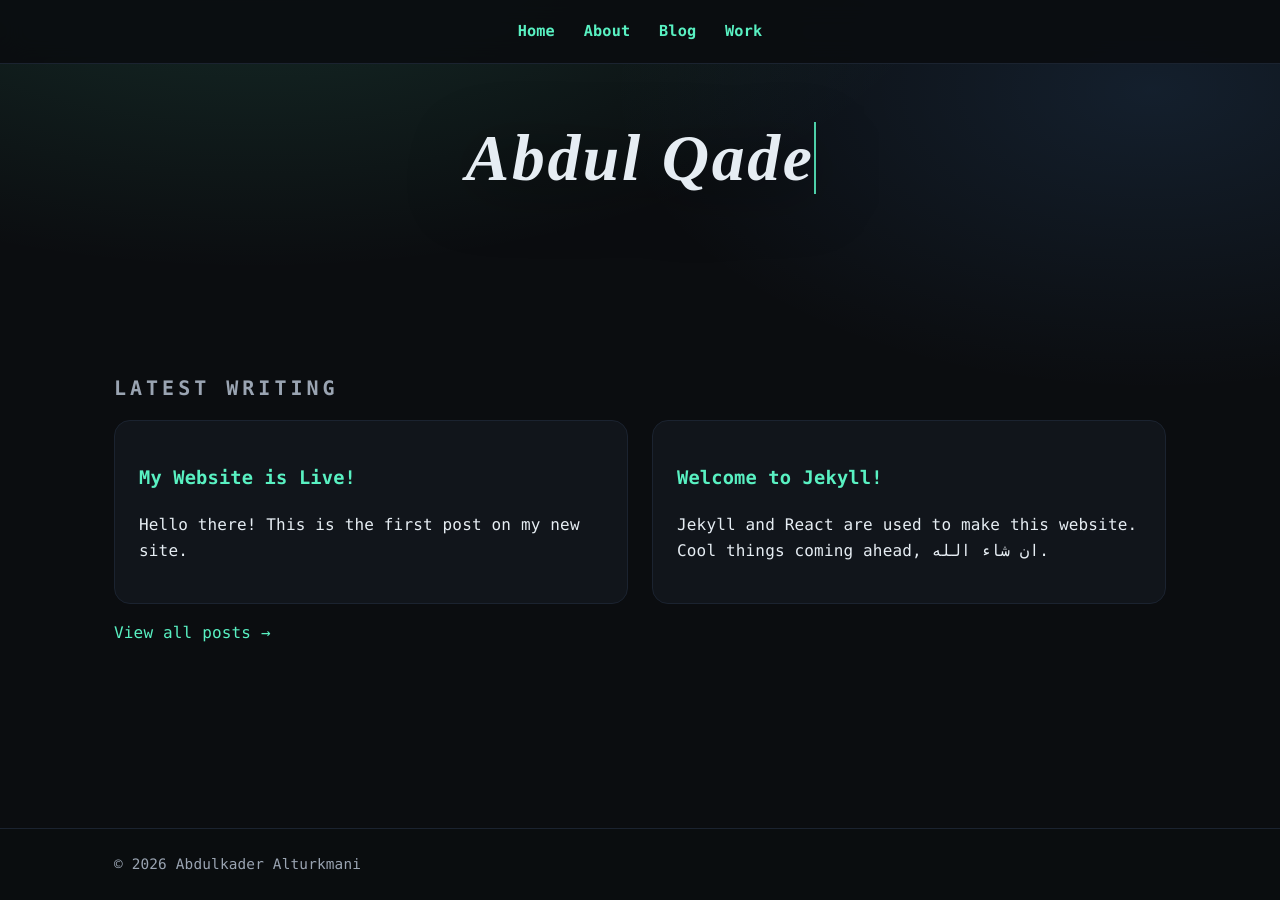
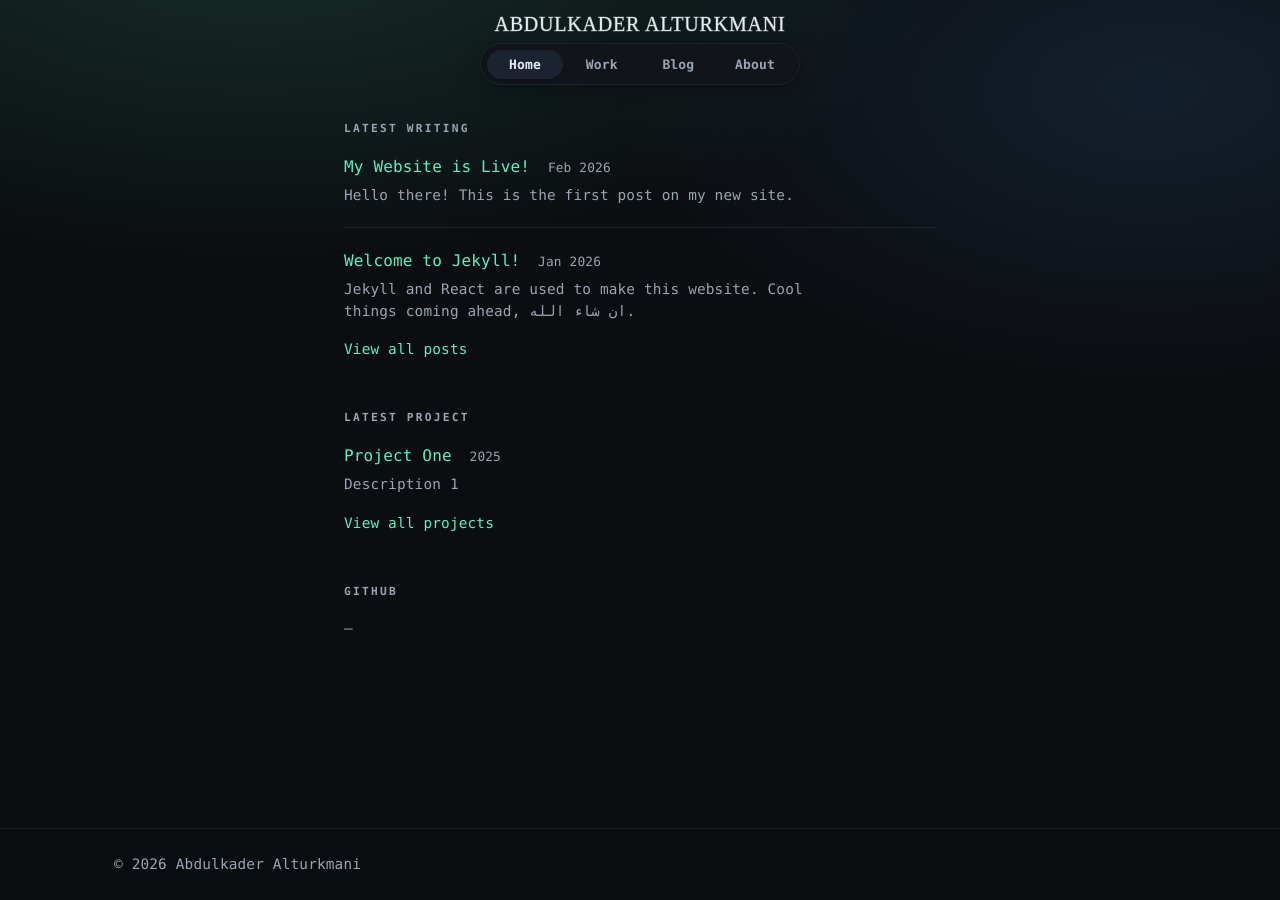
Before and after one commit to 25abid/25abid.github.io, a Jekyll site: the page built from index.html, in a window 1280 px wide. Built offline with Jekyll 4.4.1, drawn with Linux system fonts in a browser that asks for light colours.

Commit message:
Fix menu navigation and About page

```diff
--- /dev/null
+++ b/_data/projects.yml
@@ -0,0 +1,5 @@
+featured:
+  title: "Project One"
+  description: "Description 1"
+  url: "/work/"
+  year: "2025"
--- a/_includes/header.html
+++ b/_includes/header.html
@@ -1,10 +1,13 @@
-<header class="site-header">
-  <nav class="nav" aria-label="Primary">
-    <div class="nav-links nav-links--centered">
-      <a href="{{ '/' | relative_url }}">Home</a>
-      <a href="{{ '/about' | relative_url }}">About</a>
-      <a href="{{ '/blog' | relative_url }}">Blog</a>
-      <a href="{{ '/work' | relative_url }}">Work</a>
+<header class="site-header" role="banner">
+  <h1 class="site-name">
+    <a href="{{ '/' | relative_url }}">{{ site.author }}</a>
+  </h1>
+  <nav class="nav nav--floating" aria-label="Primary">
+    <div class="nav-pill">
+      <a href="{{ '/' | relative_url }}" class="nav-link {% if page.url == '/' or page.url == '' %}nav-link--active{% endif %}">Home</a>
+      <a href="{{ '/work' | relative_url }}" class="nav-link {% if page.url contains 'work' %}nav-link--active{% endif %}">Work</a>
+      <a href="{{ '/blog' | relative_url }}" class="nav-link {% if page.url contains 'blog' %}nav-link--active{% endif %}">Blog</a>
+      <a href="{{ '/about' | relative_url }}" class="nav-link {% if page.url contains 'about' %}nav-link--active{% endif %}">About</a>
     </div>
   </nav>
 </header>
--- a/_layouts/default.html
+++ b/_layouts/default.html
@@ -20,81 +20,5 @@
 
       {% include footer.html %}
     </div>
-    <script>
-      document.addEventListener('DOMContentLoaded', function () {
-        var firstEl = document.querySelector('.name-first');
-        var lastEl = document.querySelector('.name-last');
-        if (!firstEl || !lastEl) return;
-
-        var first = 'Abdul Qader';
-        var base = 'Abdul';
-        var suffix = 'kader';
-        var lastName = 'Alturkmani';
-
-        var typeSpeed = 150; // slower typing
-        var deleteSpeed = 190; // slightly slower deleting
-        var holdDelay = 1400;
-
-        var stage = 'typingFirst';
-        var index = 0;
-        var suffixIndex = 0;
-        var lastIndex = 0;
-
-        function setCaret(target) {
-          firstEl.classList.toggle('has-caret', target === 'first');
-          lastEl.classList.toggle('has-caret', target === 'last');
-        }
-
-        function tick() {
-          if (stage === 'typingFirst') {
-            setCaret('first');
-            if (index < first.length) {
-              index++;
-              firstEl.textContent = first.slice(0, index);
-              setTimeout(tick, typeSpeed);
-            } else {
-              stage = 'deletingToAbdul';
-              setTimeout(tick, holdDelay);
-            }
-          } else if (stage === 'deletingToAbdul') {
-            setCaret('first');
-            var current = firstEl.textContent;
-            if (current.length > base.length) {
-              firstEl.textContent = current.slice(0, current.length - 1);
-              setTimeout(tick, deleteSpeed);
-            } else {
-              stage = 'typingKader';
-              suffixIndex = 0;
-              setTimeout(tick, typeSpeed);
-            }
-          } else if (stage === 'typingKader') {
-            setCaret('first');
-            if (suffixIndex < suffix.length) {
-              suffixIndex++;
-              firstEl.textContent = base + suffix.slice(0, suffixIndex);
-              setTimeout(tick, typeSpeed);
-            } else {
-              stage = 'typingLast';
-              lastIndex = 0;
-              setTimeout(tick, holdDelay);
-            }
-          } else if (stage === 'typingLast') {
-            setCaret('last');
-            if (lastIndex <= lastName.length) {
-              lastEl.textContent = lastName.slice(0, lastIndex);
-              lastIndex++;
-              setTimeout(tick, typeSpeed);
-            } else {
-              stage = 'done'; // "Abdulkader" on first line, "Alturkmani" on second
-            }
-          }
-        }
-
-        firstEl.textContent = '';
-        lastEl.textContent = '';
-        setCaret('first');
-        setTimeout(tick, holdDelay);
-      });
-    </script>
   </body>
 </html>
--- a/assets/css/style.css
+++ b/assets/css/style.css
@@ -8,6 +8,7 @@
   --border: #1b2330;
   --shadow: 0 10px 30px rgba(0, 0, 0, 0.4);
   --mono: "JetBrains Mono", "SFMono-Regular", "Menlo", "Monaco", "Consolas", "Liberation Mono", "Courier New", monospace;
+  --serif: "Times New Roman", "Times", "Georgia", serif;
 }
 
 * {
@@ -44,78 +45,124 @@
   flex-direction: column;
 }
 
+/* Floating nav: fixed position, solid background (no blur), same compact look on all devices */
 .site-header {
-  position: sticky;
+  position: fixed;
   top: 0;
+  left: 0;
+  right: 0;
   z-index: 10;
-  background: rgba(11, 13, 16, 0.9);
-  backdrop-filter: blur(12px);
-  border-bottom: 1px solid var(--border);
+  display: flex;
+  flex-direction: column;
+  align-items: center;
+  padding: 0.5rem 0.75rem 0.2rem;
+  pointer-events: none;
 }
 
-.nav {
-  max-width: 1100px;
-  margin: 0 auto;
-  padding: 1.2rem 1.5rem;
+.site-name,
+.site-header .nav {
+  pointer-events: auto;
+}
+
+.site-name {
+  margin: 0 0 0.2rem 0;
+  font-family: "Times New Roman", Times, serif;
+  font-size: clamp(1rem, 2vw, 1.25rem);
+  font-weight: 400;
+  letter-spacing: 0.04em;
+  text-align: center;
+  text-transform: uppercase;
+}
+
+.site-name a {
+  display: inline-block;
+  color: var(--text);
+  -webkit-text-stroke: 1px rgba(230, 237, 243, 0.35);
+  text-stroke: 1px rgba(230, 237, 243, 0.35);
+  text-decoration: none;
+}
+
+.site-name a:hover {
+  text-decoration: none;
+}
+
+.nav--floating {
+  margin: 0;
+}
+
+.nav-pill {
   display: flex;
   align-items: center;
   justify-content: center;
-  gap: 1.5rem;
+  gap: 0;
+  width: min(320px, calc(100vw - 2rem));
+  padding: 0.35rem;
+  background: var(--bg-elev);
+  border: 1px solid var(--border);
+  border-radius: 9999px;
+  box-shadow: 0 4px 20px rgba(0, 0, 0, 0.35);
 }
 
-.nav a {
+.nav-link {
+  flex: 1;
+  min-width: 0;
+  display: flex;
+  align-items: center;
+  justify-content: center;
+  padding: 0.5rem 0.75rem;
+  font-size: 0.8125rem;
   font-weight: 600;
+  line-height: 1;
+  text-align: center;
+  color: var(--muted);
+  border-radius: 9999px;
+  transition: color 0.2s ease, background-color 0.2s ease, box-shadow 0.2s ease;
+  text-decoration: none;
 }
 
-.nav-links {
-  display: flex;
-  gap: 1.8rem;
-  font-size: 0.95rem;
+.nav-link:hover {
+  color: var(--text);
+  text-decoration: none;
+  background: rgba(27, 35, 48, 0.6);
+  box-shadow: 0 1px 2px rgba(0, 0, 0, 0.15);
 }
 
-.nav-links--centered {
-  justify-content: center;
+.nav-link--active {
+  color: var(--text);
+  background: var(--border);
+  box-shadow: 0 1px 3px rgba(0, 0, 0, 0.2);
+}
+
+.nav-link--active:hover {
+  text-decoration: none;
+  background: var(--border);
 }
 
 .main {
-  max-width: 1100px;
+  max-width: 640px;
   margin: 0 auto;
-  padding: 0.5rem 1.5rem 3rem;
+  padding: 5rem 1.5rem 3rem;
   width: 100%;
 }
 
+/* Hero (blog, work pages) */
 .hero {
   display: grid;
-  gap: 1.5rem;
-  padding: 3rem 2.5rem;
-  background: linear-gradient(145deg, rgba(17, 21, 27, 0.8), rgba(9, 12, 16, 0.9));
-  border: 1px solid var(--border);
-  border-radius: 20px;
-  box-shadow: var(--shadow);
-}
-
-.hero--name {
-  display: flex;
-  justify-content: center;
-  align-items: center;
-  padding: 1.2rem 1.5rem 1.2rem;
-  min-height: 28vh;
-  background: none;
-  border: none;
-  box-shadow: none;
+  gap: 1rem;
+  padding: 2rem 0;
 }
 
 .eyebrow {
   text-transform: uppercase;
-  letter-spacing: 0.4em;
-  font-size: 0.75rem;
+  letter-spacing: 0.35em;
+  font-size: 0.7rem;
   color: var(--muted);
   margin: 0;
 }
 
 .hero-title {
-  font-size: clamp(2.2rem, 4vw, 3.6rem);
-  line-height: 1.1;
+  font-size: clamp(1.75rem, 3.5vw, 2.5rem);
+  line-height: 1.2;
   margin: 0;
 }
 
@@ -123,131 +170,121 @@
   color: var(--accent);
 }
 
-.name-story {
-  width: 100%;
-  max-width: 680px;
-  display: grid;
-  gap: 0.75rem;
-  justify-items: center;
-  text-align: center;
+.hero p {
+  margin: 0.5rem 0 0 0;
+  color: var(--muted);
+  max-width: 50ch;
 }
 
-.name-story-row {
-  display: flex;
-  flex-wrap: wrap;
-  align-items: baseline;
-  gap: 0.75rem;
-}
-
-.name-story-label {
-  font-size: 0.7rem;
-  text-transform: uppercase;
-  letter-spacing: 0.25em;
-  color: var(--muted);
-  opacity: 0.9;
-}
-
-.name-story-anim {
-  display: block;
-  font-size: clamp(2.6rem, 6vw, 4.1rem);
-  font-family: "Times New Roman", "Georgia", "Times", serif;
-  font-weight: 700;
-  font-style: italic;
-  letter-spacing: 0.04em;
-  line-height: 1.1;
-  margin-bottom: 0.5rem;
-  background: radial-gradient(circle at 0% 0%, rgba(255, 255, 255, 0.85), rgba(89, 241, 194, 0.4)),
-    radial-gradient(circle at 100% 100%, rgba(83, 164, 255, 0.3), transparent 60%);
-  -webkit-background-clip: text;
-  background-clip: text;
-  color: transparent;
-  filter: drop-shadow(0 10px 30px rgba(0, 0, 0, 0.6));
-}
-
-.name-story-preferred {
-  color: var(--accent);
-}
-
-.name-story-arrow {
-  color: var(--muted);
-  font-size: 0.75rem;
-}
-
-.name-story-legal {
-  position: relative;
-  color: var(--text);
-}
-
-.name-morph {
-  font-family: inherit;
-  white-space: normal;
-  display: inline-block;
-  text-align: center;
-}
-
-.name-first,
-.name-last {
-  display: inline-block;
-  position: relative;
-}
-
-.name-first.has-caret::after,
-.name-last.has-caret::after {
-  content: "";
-  position: absolute;
-  left: 100%;
-  top: 0;
-  bottom: 0;
-  width: 2px;
-  background: var(--accent);
-  animation: nameCaret 1.1s steps(2, start) infinite;
-}
-
-.name-story-caption {
-  margin: 0;
-  font-size: 0.85rem;
-  color: var(--muted);
-  max-width: 40rem;
-}
-
-.name-story-highlight {
-  color: var(--accent);
-}
-
-@keyframes nameCaret {
-  0%,
-  49% {
-    opacity: 0.85;
-  }
-  50%,
-  100% {
-    opacity: 0.1;
-  }
-}
-
+/* Section (blog, work) */
 .section {
-  margin-top: 3rem;
+  margin-top: 2.5rem;
 }
 
 .section h2 {
-  font-size: 1.25rem;
+  font-size: 0.75rem;
   text-transform: uppercase;
   letter-spacing: 0.2em;
   color: var(--muted);
-  margin-bottom: 1rem;
+  margin: 0 0 1rem 0;
 }
 
 .card-grid {
   display: grid;
-  gap: 1.5rem;
-  grid-template-columns: repeat(auto-fit, minmax(220px, 1fr));
+  gap: 1.25rem;
+  grid-template-columns: repeat(auto-fit, minmax(260px, 1fr));
 }
 
 .card {
-  background: var(--bg-elev);
-  border: 1px solid var(--border);
-  padding: 1.5rem;
-  border-radius: 16px;
+  padding: 0;
+}
+
+.card h3 {
+  font-size: 1rem;
+  font-weight: 600;
+  margin: 0 0 0.25rem 0;
+}
+
+.card p {
+  margin: 0;
+  font-size: 0.9rem;
+  color: var(--muted);
+  line-height: 1.5;
+}
+
+/* Home layout */
+.home {
+  display: flex;
+  flex-direction: column;
+  gap: 3rem;
+  padding-top: 2.5rem;
+}
+
+.home-section {
+  padding: 0;
+}
+
+.home-label {
+  font-size: 0.7rem;
+  text-transform: uppercase;
+  letter-spacing: 0.2em;
+  color: var(--muted);
+  margin: 0 0 1rem 0;
+}
+
+.home-list {
+  list-style: none;
+  margin: 0;
+  padding: 0;
+}
+
+.home-item {
+  padding: 0 0 1.25rem 0;
+  border-bottom: 1px solid var(--border);
+  margin-bottom: 1.25rem;
+}
+
+.home-item:last-of-type {
+  margin-bottom: 0;
+  padding-bottom: 0;
+  border-bottom: none;
+}
+
+.home-item a {
+  font-weight: 500;
+}
+
+.home-meta {
+  font-size: 0.8rem;
+  color: var(--muted);
+  margin-left: 0.5rem;
+}
+
+.home-desc {
+  margin: 0.35rem 0 0 0;
+  font-size: 0.9rem;
+  color: var(--muted);
+  line-height: 1.5;
+  max-width: 55ch;
+}
+
+.home-link {
+  margin: 1rem 0 0 0;
+  font-size: 0.9rem;
+}
+
+.home-api {
+  font-size: 0.9rem;
+  color: var(--muted);
+}
+
+.home-api a {
+  color: var(--accent);
+}
+
+.home-api-loading {
+  color: var(--muted);
+  opacity: 0.7;
 }
 
 .site-footer {
@@ -275,12 +312,7 @@
 }
 
 @media (max-width: 720px) {
-  .nav {
-    flex-direction: column;
-    align-items: flex-start;
-  }
-
-  .hero {
-    padding: 2.25rem 1.8rem;
+  .home {
+    gap: 2.5rem;
   }
 }
--- a/index.html
+++ b/index.html
@@ -3,31 +3,50 @@
 title: Home
 ---
 
-<section class="hero hero--name">
-  <div class="name-story">
-    <div class="name-story-row">
-      <span class="name-story-anim">
-        <span class="name-story-legal">
-          <span class="name-morph" aria-label="Legal name animation">
-            <span class="name-first"></span>
-            <br />
-            <span class="name-last"></span>
-          </span>
-        </span>
-      </span>
+<div class="home">
+  <section class="home-section">
+    <h2 class="home-label">Latest Writing</h2>
+    <ul class="home-list">
+      {% for post in site.posts limit:3 %}
+        <li class="home-item">
+          <a href="{{ post.url | relative_url }}">{{ post.title }}</a>
+          <span class="home-meta">{{ post.date | date: "%b %Y" }}</span>
+          <p class="home-desc">{{ post.excerpt | strip_html | truncate: 100 }}</p>
+        </li>
+      {% endfor %}
+    </ul>
+    <p class="home-link"><a href="{{ '/blog' | relative_url }}">View all posts</a></p>
+  </section>
+
+  <section class="home-section">
+    <h2 class="home-label">Latest Project</h2>
+    {% assign proj = site.data.projects.featured %}
+    <div class="home-item">
+      <a href="{{ proj.url | relative_url }}">{{ proj.title }}</a>
+      <span class="home-meta">{{ proj.year }}</span>
+      <p class="home-desc">{{ proj.description }}</p>
     </div>
-  </div>
-</section>
+    <p class="home-link"><a href="{{ '/work' | relative_url }}">View all projects</a></p>
+  </section>
 
-<section class="section">
-  <h2>Latest Writing</h2>
-  <div class="card-grid">
-    {% for post in site.posts limit:3 %}
-      <article class="card">
-        <h3><a href="{{ post.url | relative_url }}">{{ post.title }}</a></h3>
-        <p>{{ post.excerpt | strip_html | truncate: 140 }}</p>
-      </article>
-    {% endfor %}
-  </div>
-  <p style="margin-top: 1rem;"><a href="{{ '/blog' | relative_url }}">View all posts →</a></p>
-</section>
+  <section class="home-section">
+    <h2 class="home-label">GitHub</h2>
+    <div id="github-stats" class="home-api">
+      <span class="home-api-loading">Loading…</span>
+    </div>
+  </section>
+</div>
+
+<script>
+(function() {
+  var el = document.getElementById('github-stats');
+  if (!el) return;
+  fetch('https://api.github.com/users/{{ site.github_username }}')
+    .then(function(r) { return r.json(); })
+    .then(function(d) {
+      if (d.message) { el.textContent = '—'; return; }
+      el.innerHTML = '<a href="' + d.html_url + '" target="_blank" rel="noopener">' + d.public_repos + ' repos</a> · ' + d.followers + ' followers';
+    })
+    .catch(function() { el.textContent = '—'; });
+})();
+</script>
```
Also changed, not shown: about.markdown (+8 -2 lines).
